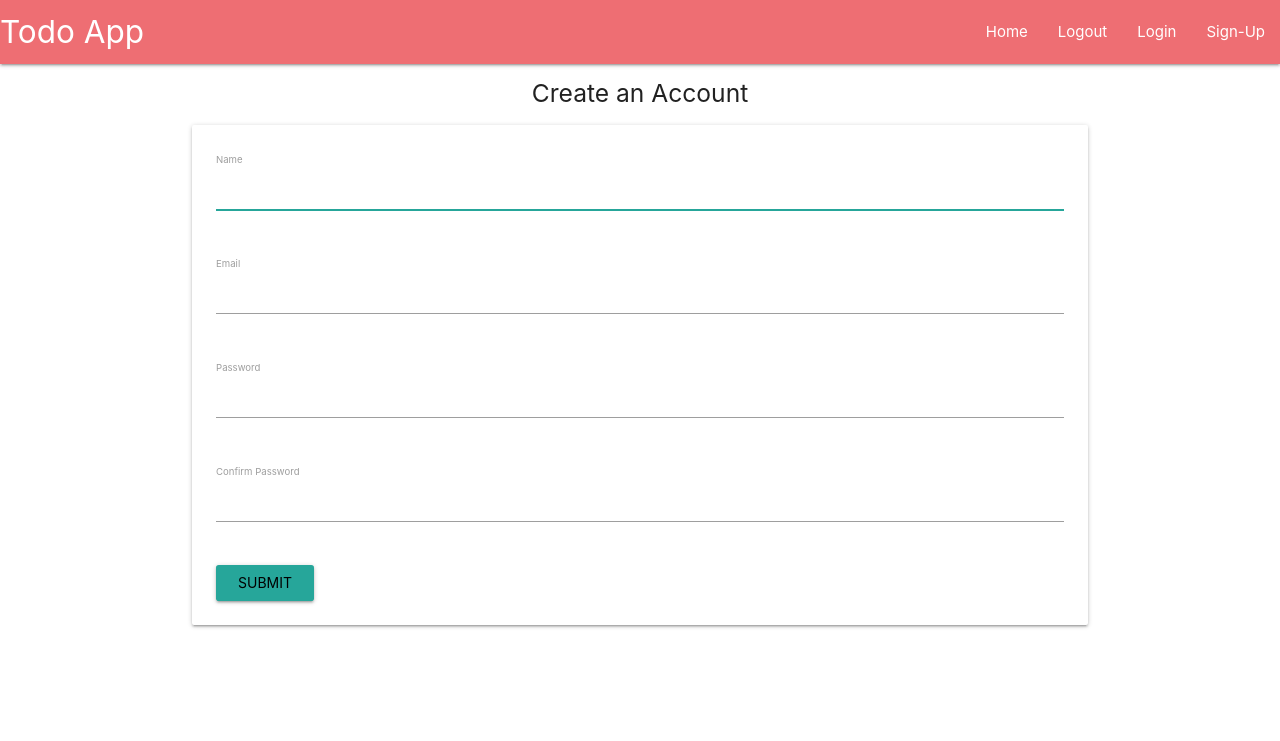
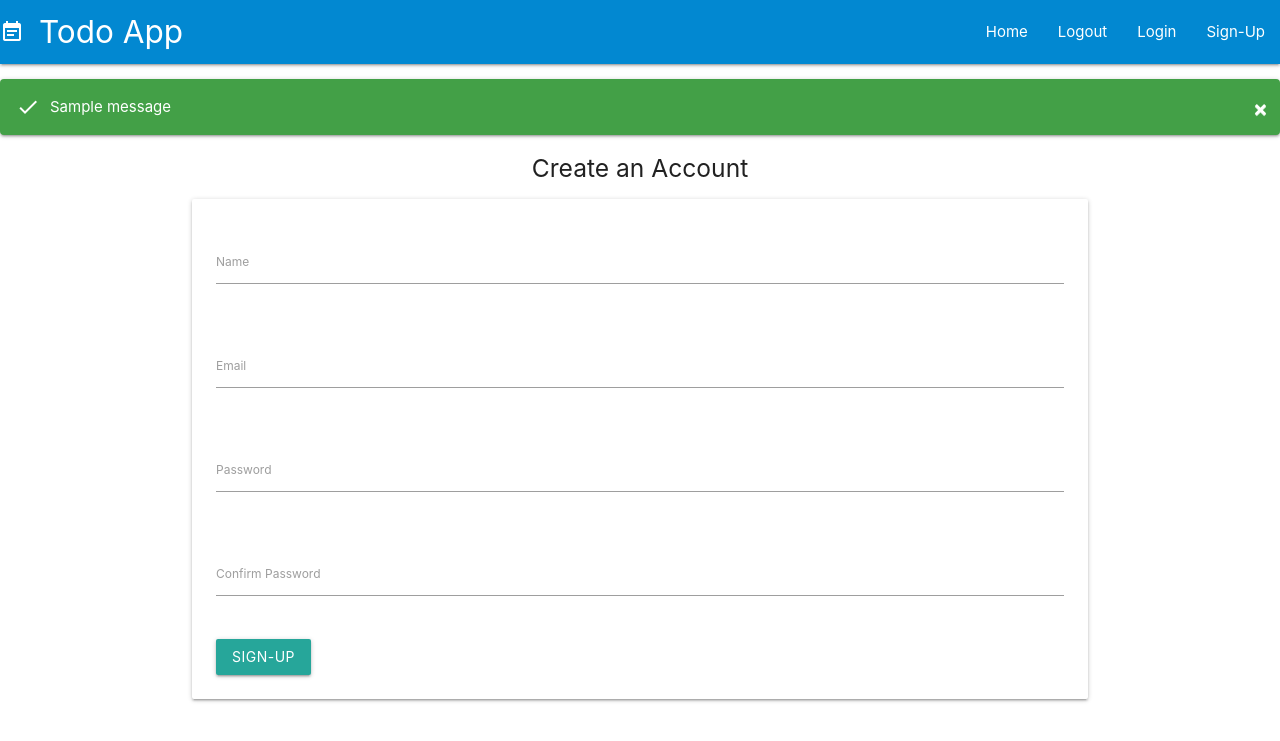
Before and after one commit to Fbossio/tasklist-keeper, a Flask app: page /sign-up in a window 1280 px wide. Shown: the top 741 px of the page. Run offline with Flask 2, Linux system fonts and the light colour scheme; tables that the repository leaves empty hold one stand-in row (values such as "Sample post"); one stand-in notice (Sample message) is shown.

Commit message:
Include alerts to display flash

```diff
--- a/website/auth.py
+++ b/website/auth.py
@@ -1,9 +1,10 @@
-from flask import Flask, Blueprint, render_template, url_for
+from flask import Flask, Blueprint, render_template, url_for, request, flash
 from .models import User
 from werkzeug.security import generate_password_hash, check_password_hash
 from . import db
 from flask_login import login_user, login_required, logout_user, current_user
 from .forms import Register, Login
+from .helpers import flash_errors
 
 auth = Blueprint('auth', __name__)
 
@@ -22,4 +23,19 @@ def logout():
 @auth.route('/sign-up', methods=['GET', 'POST'])
 def sign_up():
     form = Register()
+    if form.validate_on_submit():
+        name = request.form.get('name')
+        email = request.form.get('email')
+        password = request.form.get('password1')
+        user = User.query.filter_by(email=email).first()
+
+        if user:
+            flash('User already exists!', category='error')
+        else:
+            new_user = User(name=name, email=email, password=generate_password_hash(
+                password1, method='sha256'))
+            return redirect(url_for('views.home'))
+    else:
+        flash_errors(form)
+
     return render_template('signup.html', form=form)
--- a/website/forms.py
+++ b/website/forms.py
@@ -1,6 +1,6 @@
 from flask_wtf import FlaskForm
 from wtforms import StringField, PasswordField, TextAreaField
-from wtforms.validators import DataRequired, InputRequired, Length, Email
+from wtforms.validators import DataRequired, InputRequired, Length, Email, EqualTo
 
 
 class Register(FlaskForm):
@@ -11,7 +11,7 @@ class Register(FlaskForm):
         'Email', validators=[DataRequired(), InputRequired(), Email()]
     )
     password1 = PasswordField(
-        'Password', validators=[DataRequired(), InputRequired(), Length(min=7)]
+        'Password', validators=[DataRequired(), InputRequired(), Length(min=7), EqualTo('password2', message='Passwords must match.')]
     )
     password2 = PasswordField(
         'Confirm Password', validators=[DataRequired(), InputRequired()]
--- /dev/null
+++ b/website/helpers.py
@@ -0,0 +1,11 @@
+from flask import flash
+
+
+def flash_errors(form):
+    """Flashes form errors"""
+    for field, errors in form.errors.items():
+        for error in errors:
+            flash("Error in the %s field - %s" % (
+                getattr(form, field).label.text,
+                error
+            ), category='error')
--- /dev/null
+++ b/website/static/index.js
@@ -0,0 +1,8 @@
+const closeAlerts = document.querySelectorAll(".close-alert");
+
+for (let closeAlert of closeAlerts) {
+  closeAlert.onclick = (e) => {
+    e.target.parentNode.remove();
+    /*console.log(e);*/
+  };
+}
--- /dev/null
+++ b/website/static/styles.css
@@ -0,0 +1,66 @@
+html {
+  line-height: 1.5;
+  font-family: -apple-system, BlinkMacSystemFont, "Segoe UI", Roboto,
+    Oxygen-Sans, Ubuntu, Cantarell, "Helvetica Neue", sans-serif;
+}
+.materialert {
+  position: relative;
+  min-width: 150px;
+  padding: 15px;
+  margin-bottom: 20px;
+  margin-top: 15px;
+  border: 1px solid transparent;
+  border-radius: 4px;
+  transition: all 0.1s linear;
+  webkit-box-shadow: 0 2px 2px 0 rgba(0, 0, 0, 0.14),
+    0 3px 1px -2px rgba(0, 0, 0, 0.12), 0 1px 5px 0 rgba(0, 0, 0, 0.2);
+  box-shadow: 0 2px 2px 0 rgba(0, 0, 0, 0.14),
+    0 3px 1px -2px rgba(0, 0, 0, 0.12), 0 1px 5px 0 rgba(0, 0, 0, 0.2);
+  display: -webkit-box;
+  display: -webkit-flex;
+  display: -ms-flexbox;
+  display: flex;
+  -webkit-box-align: center;
+  -webkit-align-items: center;
+  -ms-flex-align: center;
+  align-items: center;
+}
+.materialert .material-icons {
+  margin-right: 10px;
+}
+.materialert .close-alert {
+  -webkit-appearance: none;
+  border: 0;
+  cursor: pointer;
+  color: inherit;
+  background: 0 0;
+  font-size: 22px;
+  line-height: 1;
+  font-weight: bold;
+  text-shadow: 0 1px 0 rgba(255, 255, 255, 0.7);
+  filter: alpha(opacity=40);
+  margin-bottom: -5px;
+  position: absolute;
+  top: 16px;
+  right: 5px;
+}
+.materialert.info {
+  background-color: #039be5;
+  color: #fff;
+}
+.materialert.success {
+  background-color: #43a047;
+  color: #fff;
+}
+.materialert.error {
+  background-color: #c62828;
+  color: #fff;
+}
+.materialert.danger {
+  background-color: #c62828;
+  color: #fff;
+}
+.materialert.warning {
+  background-color: #fbc02d;
+  color: #fff;
+}
--- a/website/templates/base.html
+++ b/website/templates/base.html
@@ -8,12 +8,22 @@
       rel="stylesheet"
       href="https://cdnjs.cloudflare.com/ajax/libs/materialize/1.0.0/css/materialize.min.css"
     />
+    <link
+      href="https://fonts.googleapis.com/icon?family=Material+Icons"
+      rel="stylesheet"
+    />
+    <link
+      rel="stylesheet"
+      href="{{url_for('static', filename='styles.css')}}"
+    />
     <title>{% block title %} {% endblock %}</title>
   </head>
   <body>
     <nav>
-      <div class="nav-wrapper">
-        <a href="/" class="brand-logo">Todo App</a>
+      <div class="nav-wrapper light-blue darken-2">
+        <a href="/" class="brand-logo"
+          ><i class="material-icons">event_note</i>Todo App</a
+        >
         <ul id="nav-mobile" class="right hide-on-med-and-down">
           <li><a href="/">Home</a></li>
           <li><a href="/logout">Logout</a></li>
@@ -23,8 +33,28 @@
       </div>
     </nav>
 
+    {% with messages = get_flashed_messages(with_categories=true) %} {% if
+    messages %} {% for category, message in messages %} {% if category ==
+    'error' %}
+    <div class="materialert error">
+      <div class="material-icons">error_outline</div>
+      <span>{{ message }}</span>
+      <button type="button" class="close-alert">×</button>
+    </div>
+    {% else %}
+    <div class="materialert success">
+      <div class="material-icons">check</div>
+      <span>{{ message }}</span>
+      <button type="button" class="close-alert">×</button>
+    </div>
+    {% endif %} {% endfor %} {% endif %} {% endwith %}
+
     <div class="container">{% block content %} {% endblock %}</div>
 
     <script src="https://cdnjs.cloudflare.com/ajax/libs/materialize/1.0.0/js/materialize.min.js"></script>
+    <script
+      type="text/javascript"
+      src="{{ url_for('static', filename='index.js') }}"
+    ></script>
   </body>
 </html>
--- a/website/templates/signup.html
+++ b/website/templates/signup.html
@@ -6,40 +6,37 @@
 
 <div class="row">
   <form class="col s12" method="POST">
+    {{ form.csrf_token }}
     <div class="row card-panel">
       <div class="row">
         <div class="input-field col s12">
           <label for="name">{{form.name.label}}</label>
-          {{ form.name(class_ = 'validate', autofocus = true) }}
+          {{ form.name(class_ = 'validate') }}
         </div>
       </div>
 
       <div class="row">
         <div class="input-field col s12">
           <label for="email">{{form.email.label}}</label>
-          {{ form.email(class_ = 'validate', autofocus = true, type='email')}}
+          {{ form.email(class_ = 'validate', type='email')}}
         </div>
       </div>
 
       <div class="row">
         <div class="input-field col s12">
           <label for="password1">{{form.password1.label}}</label>
-          {{ form.password1(class_ = 'validate', autofocus = true)}}
+          {{ form.password1(class_ = 'validate')}}
         </div>
       </div>
 
       <div class="row">
         <div class="input-field col s12">
           <label for="password2">{{form.password2.label}}</label>
-          {{ form.password2(class_ = 'validate', autofocus = true)}}
+          {{ form.password2(class_ = 'validate')}}
         </div>
       </div>
 
-      <input
-        type="submit"
-        name="Register"
-        class="btn waves-effect waves-light"
-      />
+      <button class="btn" type="submit">Sign-Up</button>
     </div>
   </form>
 </div>
```
